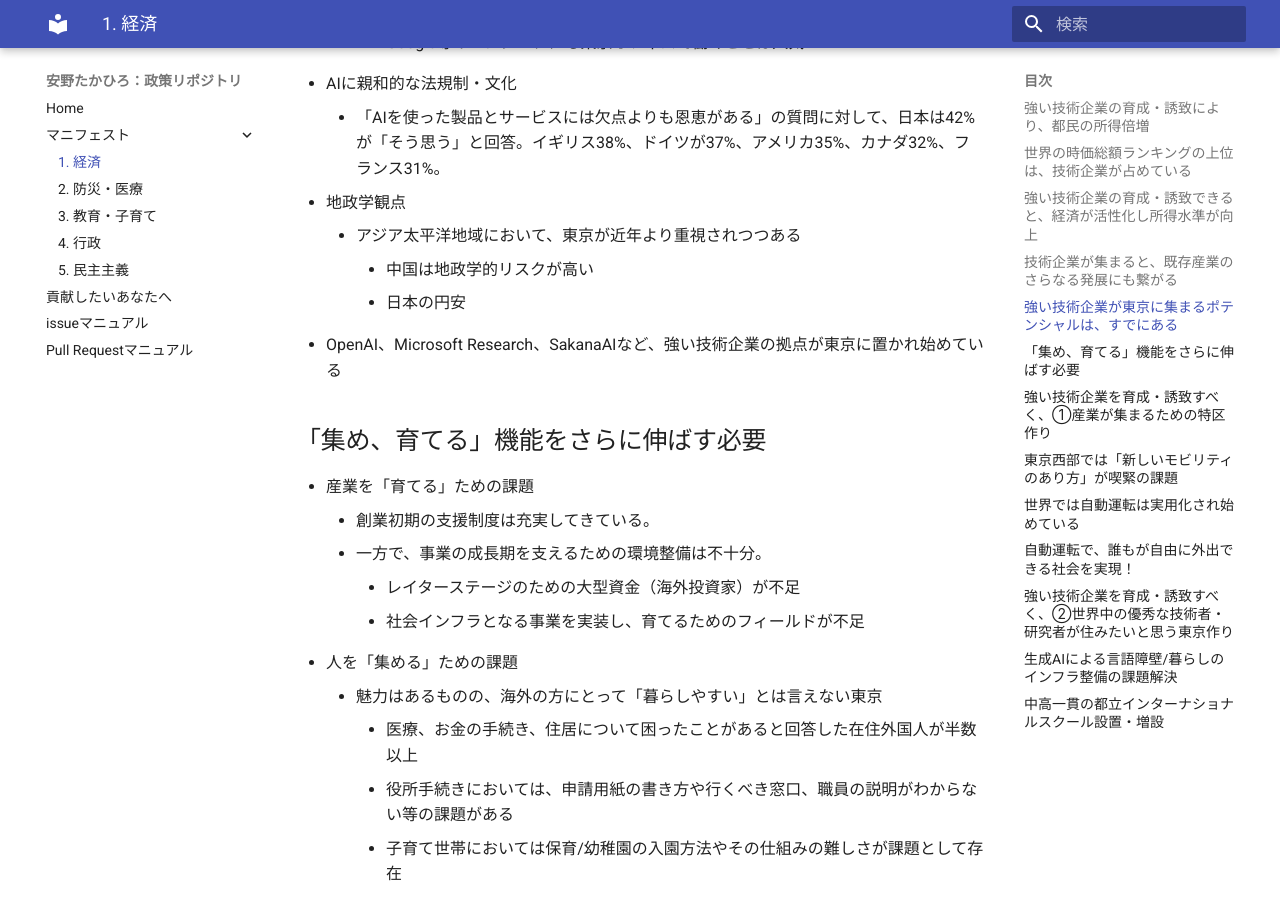
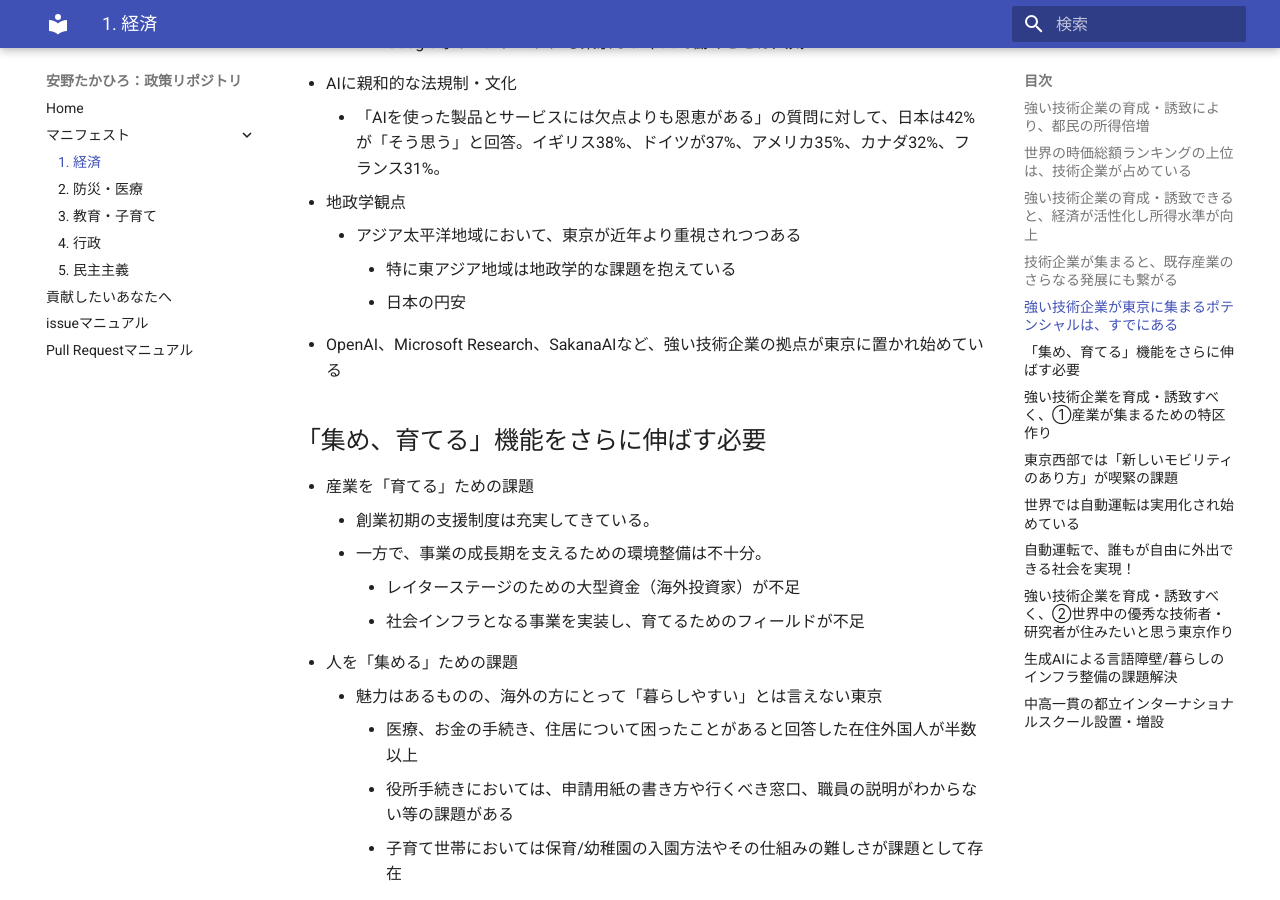
Before and after one commit to takahiroanno2024/election2024, an MkDocs documentation site: the page built from docs/manifest/economy.md, in a window 1280 px wide and 900 px high, scrolled down 2831 px. Built offline with MkDocs 1.6.1 and Material for MkDocs 9.7.7, drawn with Linux system fonts in a browser that asks for light colours.

Commit message:
Update economy.md
”中国”など、特定の国の名指しは避けた方が良いと思います。実際には周辺国や都市と緊密な関係を築かなければなりません。

```diff
--- a/docs/manifest/economy.md
+++ b/docs/manifest/economy.md
@@ -65,7 +65,7 @@
     - 「AIを使った製品とサービスには欠点よりも恩恵がある」の質問に対して、日本は42%が「そう思う」と回答。イギリス38%、ドイツが37%、アメリカ35%、カナダ32%、フランス31%。
 - 地政学観点
     - アジア太平洋地域において、東京が近年より重視されつつある
-        - 中国は地政学的リスクが高い
+        - 特に東アジア地域は地政学的な課題を抱えている
         - 日本の円安
 - OpenAI、Microsoft Research、SakanaAIなど、強い技術企業の拠点が東京に置かれ始めている
 
```
